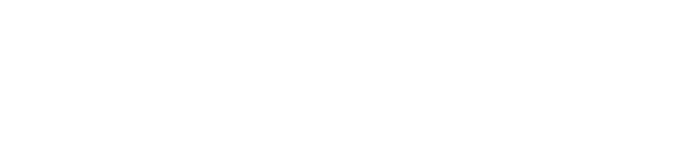
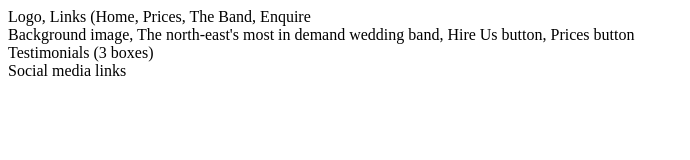
Before and after one commit to adamhatton/pp1-wedding-band, a plain HTML site: page index.html in a window 1280 px wide. Shown: the whole page, without its empty margins (0-690 px from the left). Drawn offline with Linux system fonts and the light colour scheme.

Commit message:
Add basic structure for index.html

```diff
--- a/index.html
+++ b/index.html
@@ -12,6 +12,11 @@
     <title>The Wedding Crashers</title>
 </head>
 <body>
-
+    <header>
+        <nav>Logo, Links (Home, Prices, The Band, Enquire</nav>
+    </header>
+    <section>Background image, The north-east's most in demand wedding band, Hire Us button, Prices button</section>
+    <section>Testimonials (3 boxes)</section>
+    <footer>Social media links</footer>
 </body>
 </html>
```
